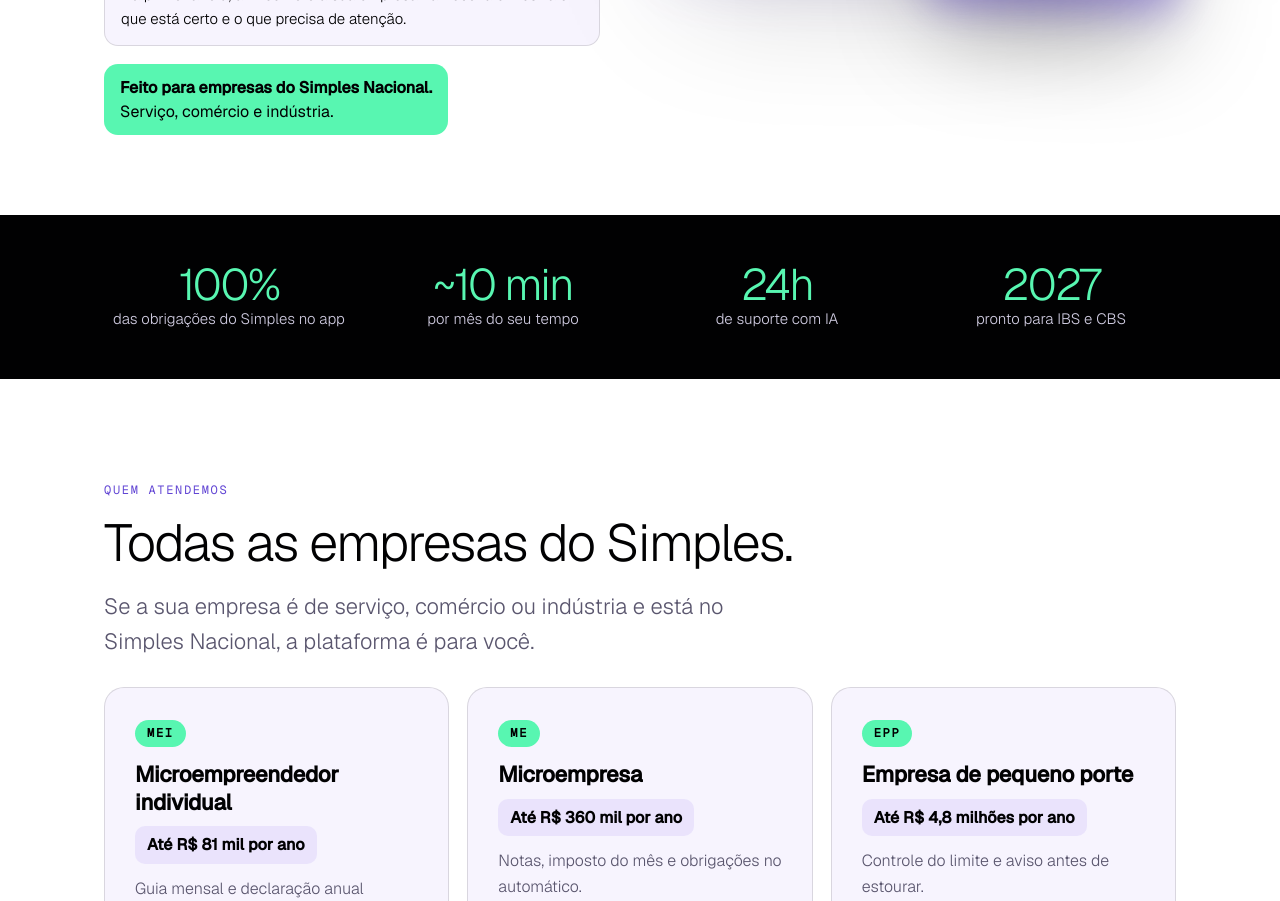
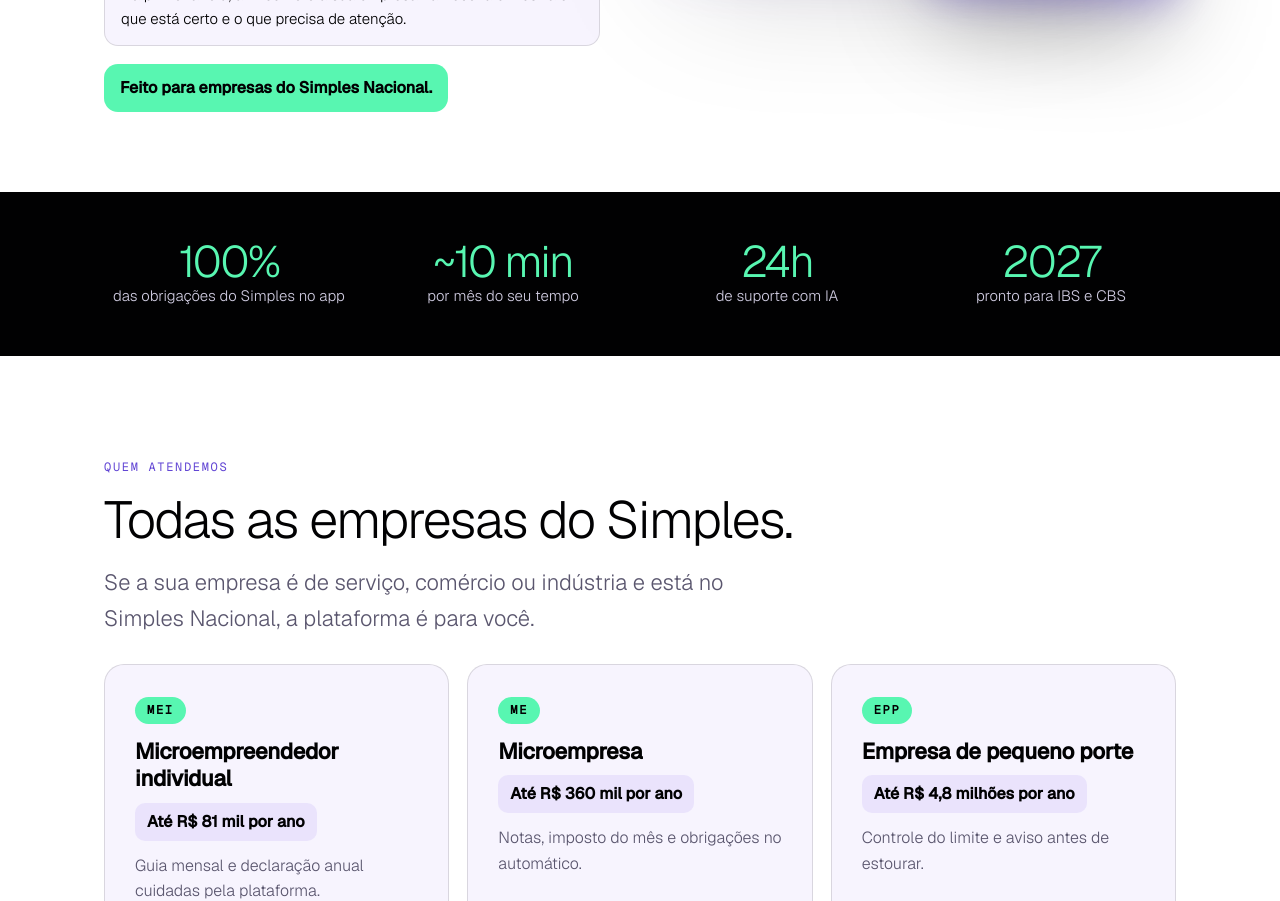
Before and after one commit to Ekz007/decoreia, a plain HTML site: page empresas/index.html in a window 1280 px wide. Shown: the part 1082-1983 px from the top of the page. Drawn offline with nearby package versions, Linux system fonts and the light colour scheme.

Commit message:
Empresas: remove linha servico/comercio/industria do hero
Co-Authored-By: Claude Sonnet 5.5 <noreply@anthropic.com>

```diff
--- a/empresas/index.html
+++ b/empresas/index.html
@@ -15,7 +15,7 @@
 <p class="lead" style="margin-top:24px">Você está pronto para as mudanças de 2027? Você envia o certificado digital uma vez. A plataforma emite as notas, calcula o imposto, entrega as obrigações e avisa o que fazer. Você só aprova e paga.</p>
 <div class="cta"><button class="btn" data-plan="Anual">Testar 15 dias grátis →</button><a class="btn ghost" href="#tour">Ver a plataforma por dentro</a></div>
 <p class="scan" style="margin:22px 0 0;padding:14px 16px;border:1px solid var(--line);border-radius:14px;background:rgba(173,150,241,.10);font-size:15px"><b>Comece em paz com o Leão.</b> Na primeira tela, a IA confere a sua empresa na Receita e mostra o que está certo e o que precisa de atenção.</p>
-<p style="margin:18px 0 0;display:inline-block;padding:12px 16px;border-radius:14px;background:var(--lime);color:#010102;font-size:16px;font-weight:500;line-height:1.45"><b>Feito para empresas do Simples Nacional.</b><br><span style="font-weight:400">Serviço, comércio e indústria.</span></p></div>
+<p style="margin:18px 0 0;display:inline-block;padding:12px 16px;border-radius:14px;background:var(--lime);color:#010102;font-size:16px;font-weight:500;line-height:1.45"><b>Feito para empresas do Simples Nacional.</b></p></div>
 <div class="herovis"><div class="win"><div class="bar"><i></i><i></i><i></i><span>app.copiloto.com.br/inicio</span></div><div class="bd"><div class="side"><span class="on">Início</span><span class="">Notas</span><span class="">Impostos</span><span class="">Pessoal</span><span class="">Financeiro</span><span class="">Contabilidade</span><span class="">Assistente</span></div>
 <div class="warn"><b>Situação fiscal: ATENÇÃO · 3 pendências</b> <span class="s">verificado hoje às 06:00</span><div class="s" style="margin-top:4px">Federal: 1 pendência · Estadual, municipal, FGTS e trabalhista: em dia</div><div style="margin-top:10px"><span class="ub">Resolver tudo agora</span></div></div>
 <div class="u"><h4>O que você precisa fazer</h4><div class="ur"><div><span class="dot"></span>DAS de setembro em atraso<small>R$ 1.180 + multa</small></div><div><span class="ub">Pagar com Pix</span></div></div><div class="ur"><div><span class="dot y"></span>DCTFWeb de outubro<small>prazo 15/12</small></div><div><span class="ub">Enviar</span></div></div><div class="ur"><div><span class="dot y"></span>Decidir sobre o híbrido<small>prazo 20/12</small></div><div><span class="ub l">Simular</span></div></div></div>
```
